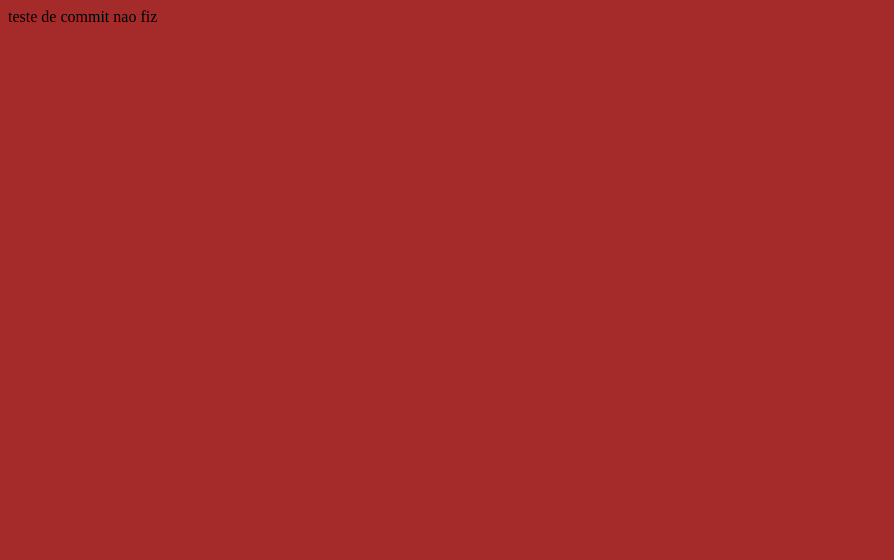
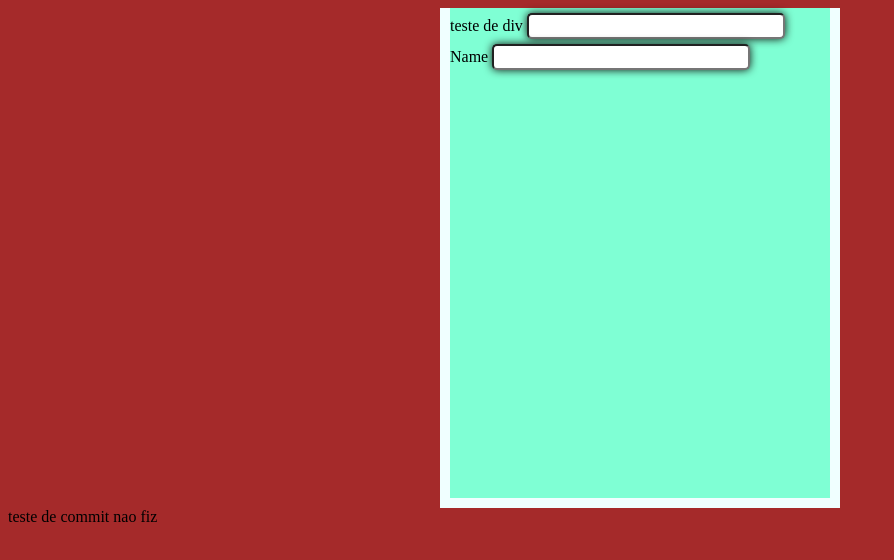
Before and after one commit to marciel8421/moduloGit, a plain HTML site: page index.html in a window 1280 px wide. Shown: the whole page, without its empty margins (0-894 px from the left). Drawn offline with Linux system fonts and the light colour scheme.

Commit message:
testando o branch

```diff
--- a/index.html
+++ b/index.html
@@ -10,8 +10,38 @@
  body{
      background-color: brown
  }
+ .div1{
+     width: 400px;
+     background-color: azure;
+     height: 500px;
+     align-items: center;
+     margin: auto;
+ }
+ .div2{
+     width: 380px;
+     height: 490px;
+     background-color: aquamarine;
+     align-items: auto;
+     margin: auto;
+     margin-bottom: 10px;
+ }
+ .input1{
+     width: 250px;
+     height: 20px;
+     margin-top: 5px;
+     box-shadow: 0 0 8px rgb(19, 18, 14);
+    border-radius: 5px;
+ }
 </style>
 <body>
+    <div class="div1">
+        <div class="div2">
+        teste de div
+        <input class="input1" type="text"><br>
+        Name
+        <input class="input1" type="text">
+       </div>
+    </div>
     teste de commit nao fiz
 </body>
 </html>
```
